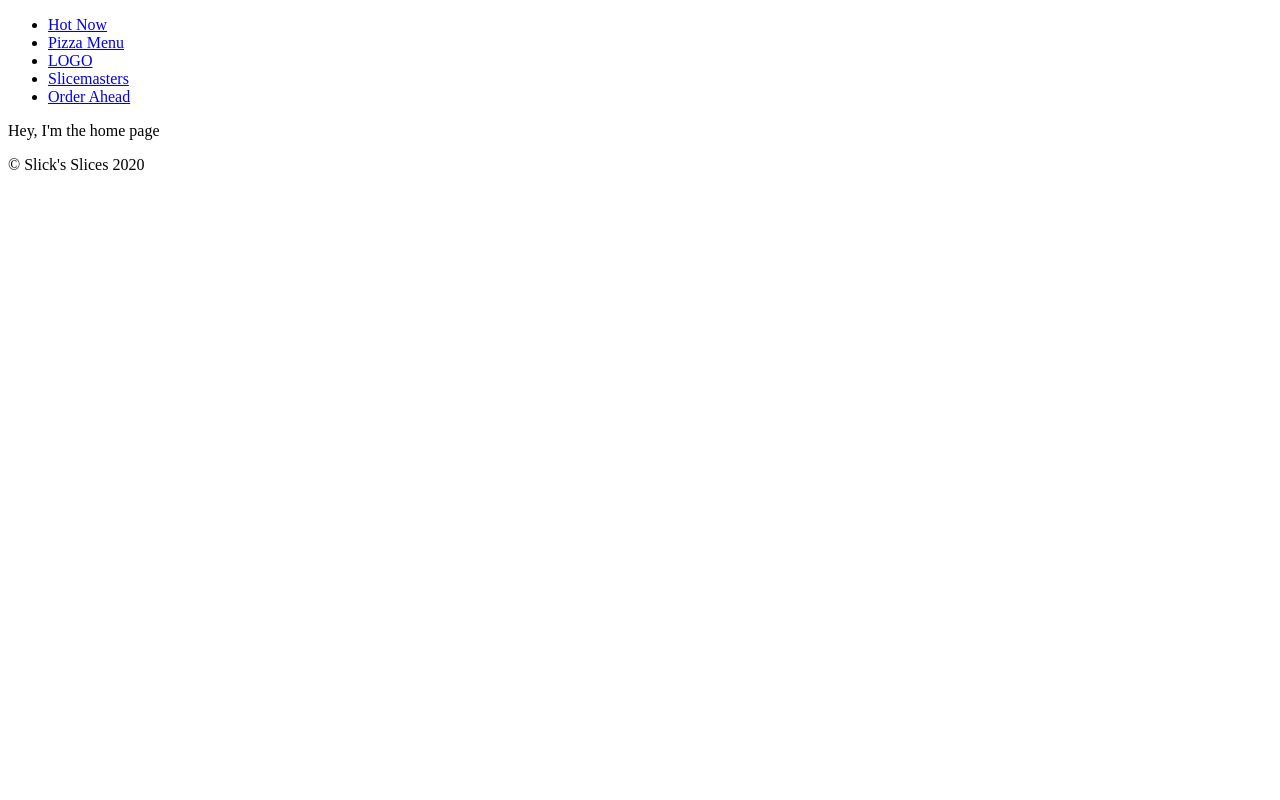
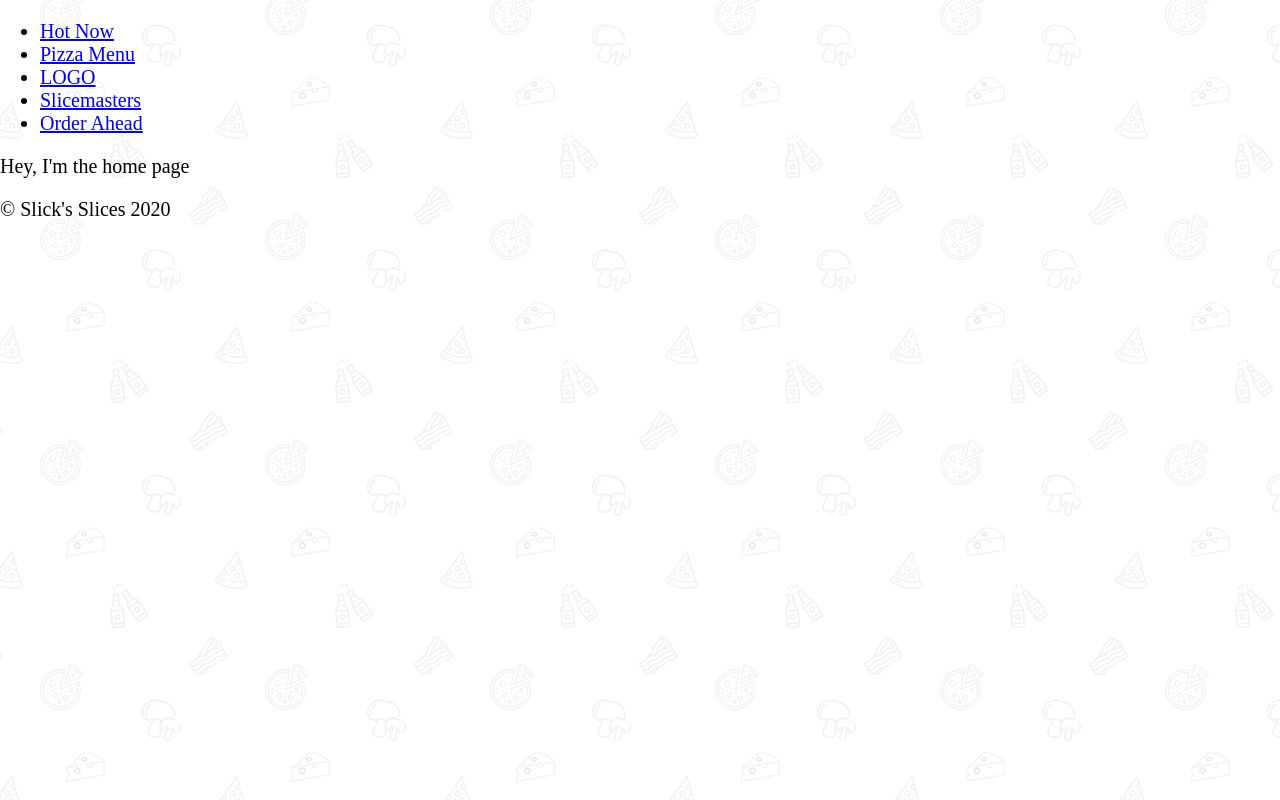
Before and after one commit to GK-Hynes/slicks-slices, a Gatsby site in the folder gatsby/: page / in a window 1280 px wide. Built offline with nearby package versions, Linux system fonts and the light colour scheme; Gatsby itself is replaced by a stand-in of ours.

Commit message:
Add GlobalStyles

```diff
--- a/gatsby/src/components/Layout.js
+++ b/gatsby/src/components/Layout.js
@@ -1,10 +1,13 @@
 import React from "react";
 import Nav from "./Nav";
 import Footer from "./Footer";
+import GlobalStyles from "../styles/GlobalStyles";
+import "normalize.css";
 
 export default function Layout({ children }) {
   return (
     <div>
+      <GlobalStyles />
       <Nav />
       {children}
       <Footer />
--- /dev/null
+++ b/gatsby/src/styles/GlobalStyles.js
@@ -0,0 +1,80 @@
+import { createGlobalStyle } from "styled-components";
+import bg from "../assets/images/bg.svg";
+import stripes from "../assets/images/stripes.svg";
+
+const GlobalStyles = createGlobalStyle`
+  :root {
+    --red: #FF4949;
+    --black: #2E2E2E;
+    --yellow: #ffc600;
+    --white: #fff;
+    --grey: #efefef;
+  }
+  html {
+    background-image: url(${bg});
+    background-size: 450px;
+    background-attachment: fixed;
+    font-size: 10px;
+  }
+
+  body {
+    font-size: 2rem;
+  }
+
+  fieldset {
+    border-color: rgba(0,0,0,0.1);
+    border-width: 1px;
+  }
+
+  button {
+    background: var(--red);
+    color: white;
+    border: 0;
+    padding: 0.6rem 1rem;
+    border-radius: 2px;
+    cursor: pointer;
+    --cast: 2px;
+    box-shadow: var(--cast) var(--cast) 0 var(--grey);
+    text-shadow: 0.5px 0.5px 0 rgba(0,0,0,0.2);
+    transition: all 0.2s;
+    &:hover {
+      --cast: 4px;
+    }
+  }
+
+  .gatsby-image-wrapper img[src*=base64\\,] {
+    image-rendering: -moz-crisp-edges;
+    image-rendering: pixelated;
+  }
+
+  /* Scrollbar Styles */
+  body::-webkit-scrollbar {
+    width: 12px;
+  }
+  html {
+    scrollbar-width: thin;
+    scrollbar-color: var(--red) var(--white);
+  }
+  body::-webkit-scrollbar-track {
+    background: var(--white);
+  }
+  body::-webkit-scrollbar-thumb {
+    background-color: var(--red) ;
+    border-radius: 6px;
+    border: 3px solid var(--white);
+  }
+
+  hr {
+    border: 0;
+    height: 8px;
+    background-image: url(${stripes});
+    background-size: 1500px;
+  }
+
+  img {
+    max-width: 100%;
+  }
+
+`;
+
+export default GlobalStyles;
```
Also changed, not shown: 1 other file.
